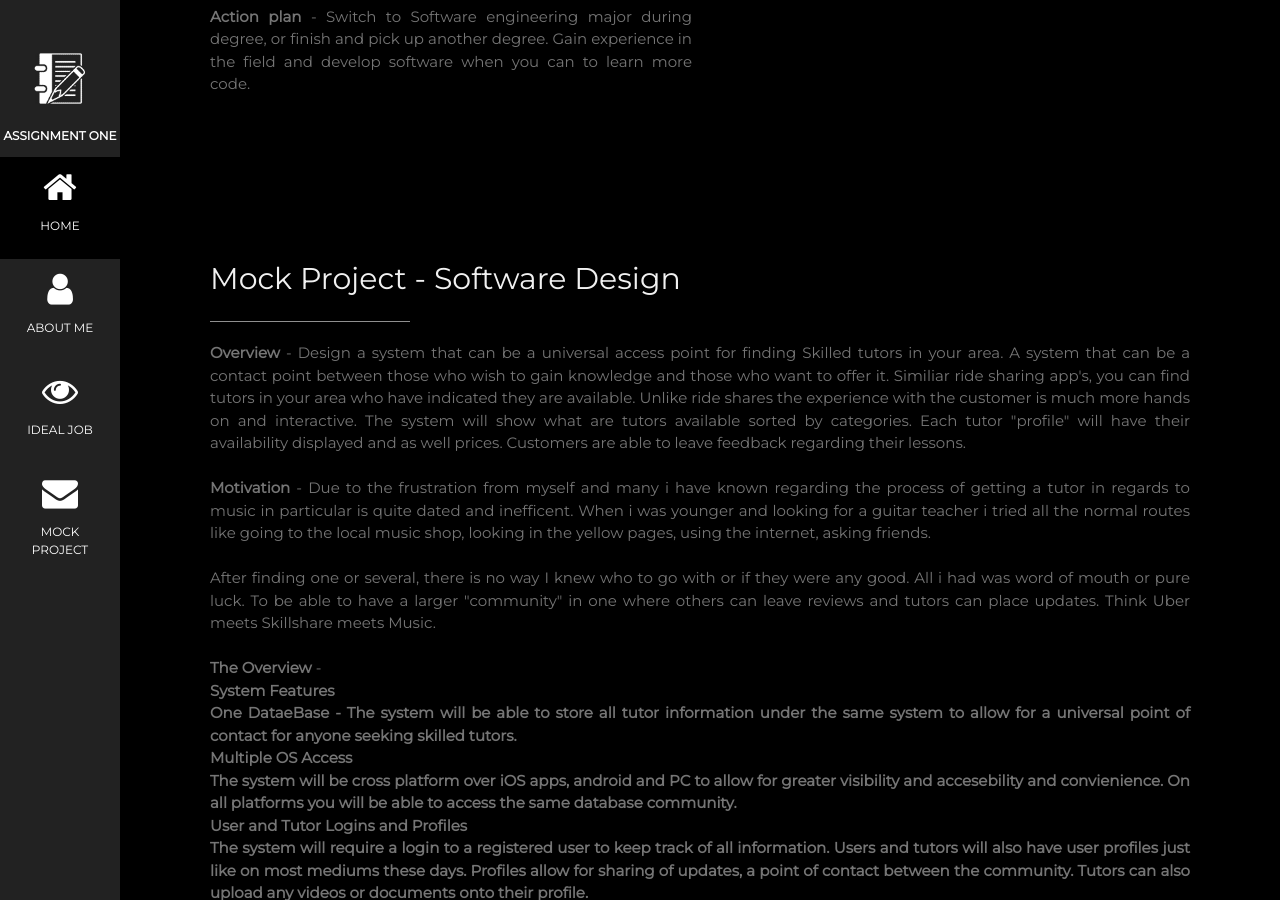
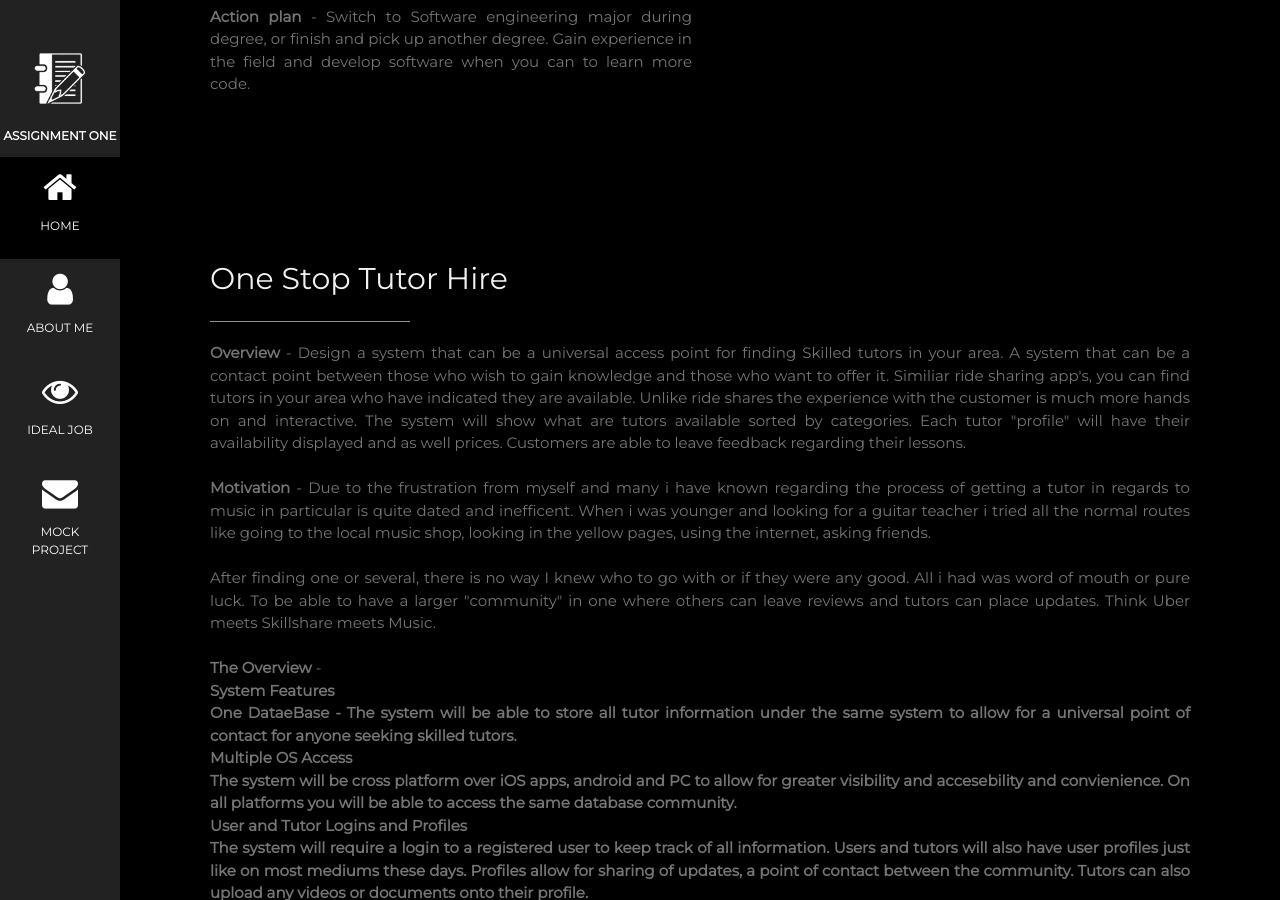
Before and after one commit to ceylonhue/begin, a Jekyll site: the page built from index.md, in a window 1280 px wide and 900 px high, scrolled down 5681 px. Built offline with Jekyll 4.4.1, drawn with Linux system fonts in a browser that asks for light colours; our own code applies the rules of GitHub Pages for plain Markdown files.

Commit message:
Update default.html

```diff
--- a/_layouts/default.html
+++ b/_layouts/default.html
@@ -240,7 +240,7 @@ and develop software when you can to learn more code.
 
   <!-- project Section -->
   <div class="w3-content w3-justify w3-text-grey w3-padding-64" id="contact">
-    <h2 class="w3-text-light-grey">Mock Project - Software Design</h2>
+    <h2 class="w3-text-light-grey">One Stop Tutor Hire</h2>
     <hr style="width:200px" class="w3-opacity">
     <p> <B>Overview</B> - Design a system that can be a universal access point for finding Skilled tutors in your area. A system
                    that can be a contact point between those who wish to gain knowledge and those who want to offer it.
```
